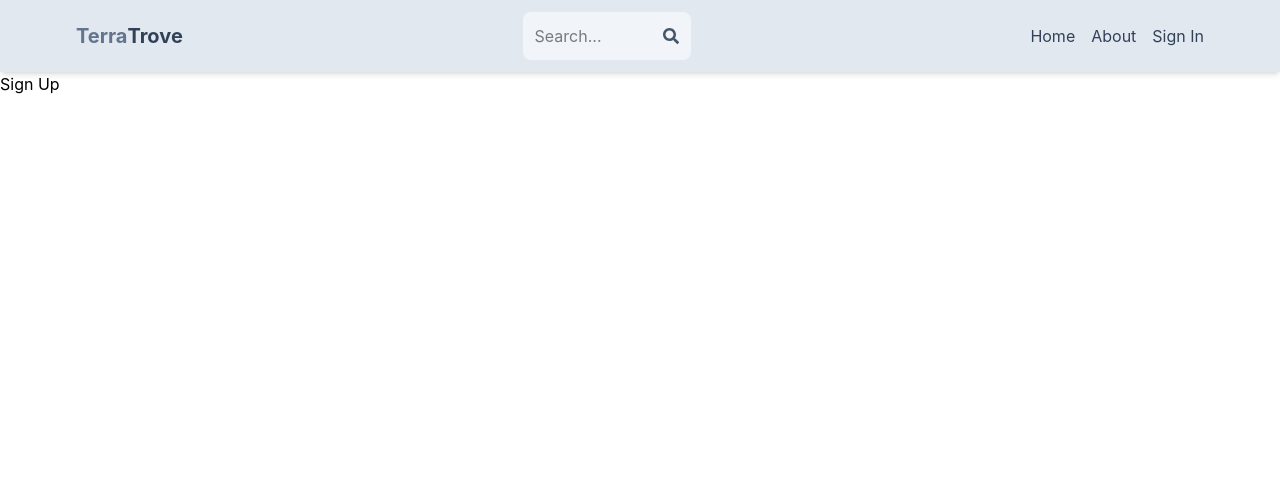
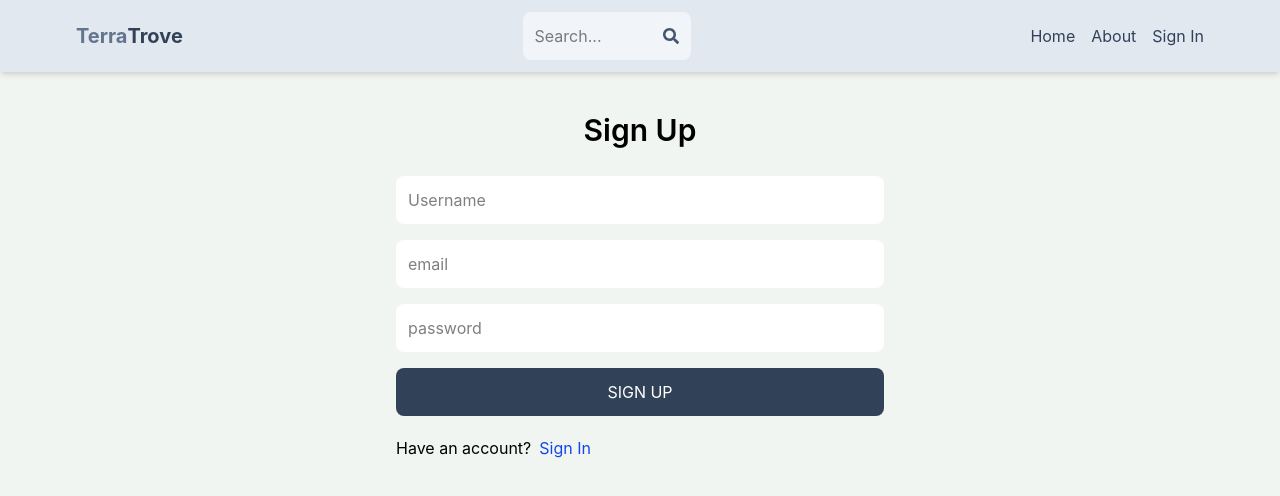
Before and after one commit to vatssakshu/over-dev, a React (Vite) app in the folder client/: page /sign-up in a window 1280 px wide. Shown: the top 496 px of the page. Built offline with nearby package versions, Linux system fonts and the light colour scheme.

Commit message:
Completed Sign Up page UI

```diff
--- a/client/src/index.css
+++ b/client/src/index.css
@@ -1 +1,5 @@
 @import "tailwindcss";
+
+body{
+    background-color: rgb(241, 245, 241)
+}
--- a/client/src/pages/SignUp.jsx
+++ b/client/src/pages/SignUp.jsx
@@ -1,9 +1,19 @@
 import React from 'react'
-
+import {Link} from 'react-router-dom'
 export default function SignUp() {
   return (
-    <div>
-      Sign Up
+    <div className='p-3 max-w-lg mx-auto'>
+      <h1 className='text-3xl text-center font-semibold my-7'>Sign Up</h1>
+      <form className='flex flex-col gap-4'>
+        <input type='text' placeholder='Username' className='border p-3 rounded-lg bg-white border-hidden' id='username'/>
+        <input type='email' placeholder='email' className='border p-3 rounded-lg bg-white border-hidden' id='email'/>
+        <input type='password' placeholder='password' className='border p-3 rounded-lg bg-white border-hidden' id='password'/>
+        <button className='bg-slate-700 text-white p-3 rounded-lg uppercase hover:opacity-95 disabled:opacity-80'>Sign Up</button>
+      </form>
+      <div className='flex gap-2 mt-5'>
+        <p>Have an account?</p>
+        <Link to={"/Sign-in"}><span className='text-blue-700'>Sign In</span></Link>
+      </div>
     </div>
   )
 }
```
